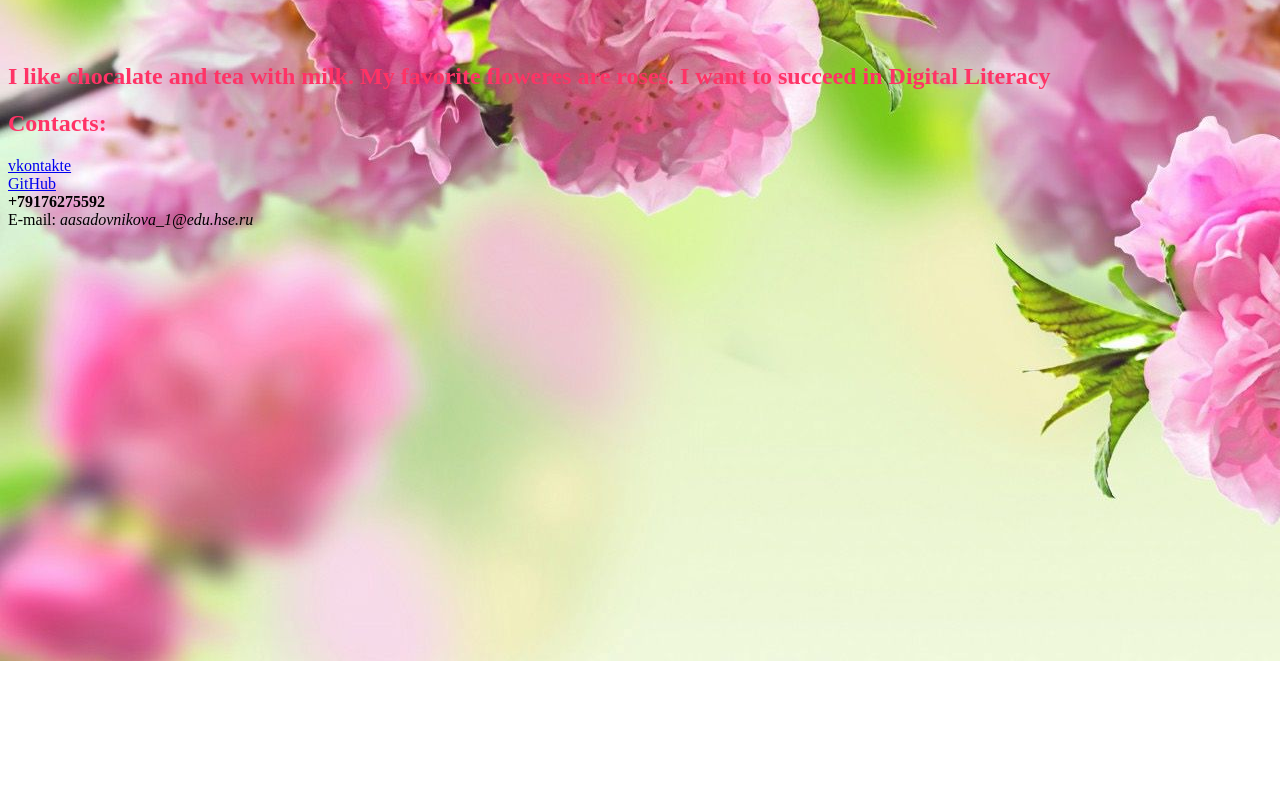
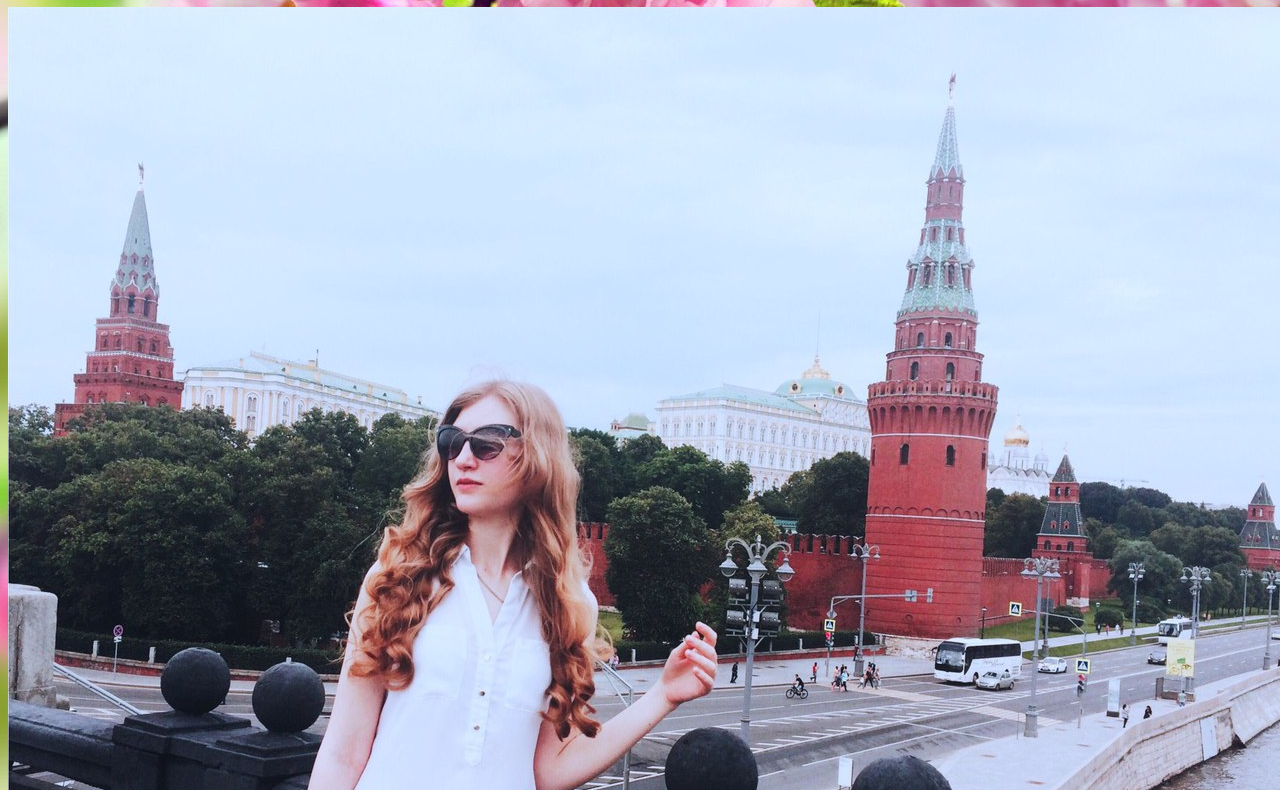
Before and after one commit to Arina1205/arina1205.github.io, a plain HTML site: page index.html in a window 1280 px wide. Shown: the part 139-929 px from the top of the page. Before the commit the page ends 800 px from the top, so only its background shows below. Drawn offline with Linux system fonts and the light colour scheme.

Commit message:
no message

```diff
--- a/index.html
+++ b/index.html
@@ -11,7 +11,7 @@
 <source src="utro-v-lesu-penie-ptic-penie-ptic.mp3" type="audio/mpeg">
 </audio>
       <center><h1 style="color:#FF0066" font face = "Comic sans MS" size =" 10">Arina Sadovnikova</font></h1></center>
-      <center><img width="25%" src=""></center>
+      <center><img src="me.jpg"></center>
       <br/>
 	  <h2 style="color:#FF3366">I like chocalate and tea with milk. My favorite floweres are roses. I want to succeed in Digital Literacy</h2>
       <h2 style="color:#FF3366">Contacts:</h2>
```
